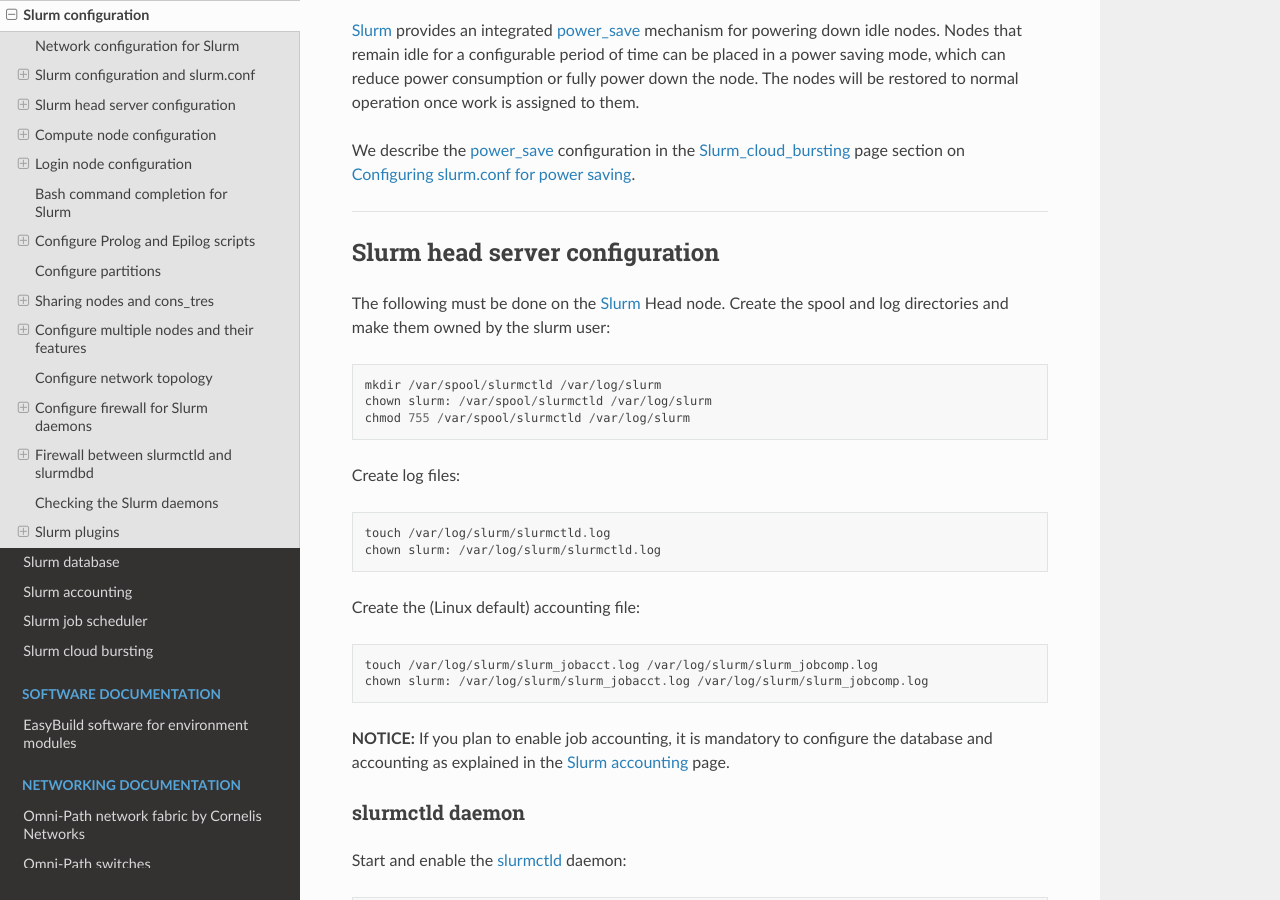
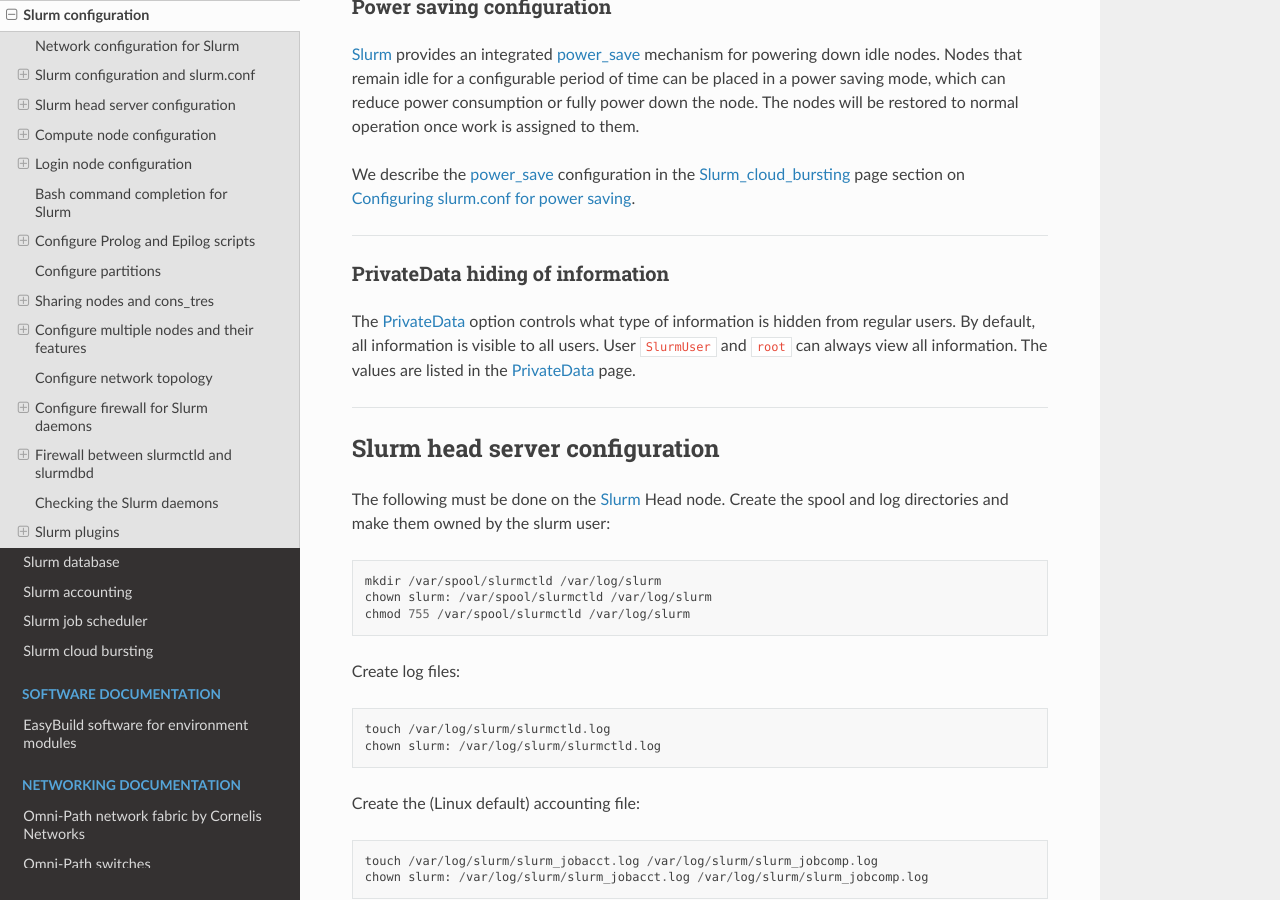
Before and after one commit to OleHolmNielsen/Niflheim_system, a Sphinx documentation site: the page built from docs/Slurm_configuration.rst, in a window 1280 px wide and 900 px high, scrolled down 24734 px. Built offline with Sphinx 7.4.7 and the Read the Docs theme 3.1.0, drawn with Linux system fonts in a browser that asks for light colours; some of the changed text lies outside the part shown.

Commit message:
Added section on PrivateData hiding of information

```diff
--- a/docs/Slurm_configuration.rst
+++ b/docs/Slurm_configuration.rst
@@ -20,7 +20,6 @@
 .. _Slurm_man_pages: https://slurm.schedmd.com/man_index.html
 
 Jump to our top-level Slurm page: :ref:`SLURM`
-
 
 Network configuration for Slurm
 =====================================
@@ -1094,6 +1093,18 @@
 
 .. _power_save: https://slurm.schedmd.com/power_save.html
 .. _Slurm_cloud_bursting: https://wiki.fysik.dtu.dk/Niflheim_system/Slurm_cloud_bursting
+
+--------------------------------------------------------------------------
+
+PrivateData hiding of information
+--------------------------------------
+
+The PrivateData_ option controls what type of information is hidden from regular users.
+By default, all information is visible to all users.
+User ``SlurmUser`` and ``root`` can always view all information.
+The values are listed in the PrivateData_ page.
+
+.. _PrivateData: https://slurm.schedmd.com/slurm.conf.html#OPT_PrivateData
 
 --------------------------------------------------------------------------
 
```
